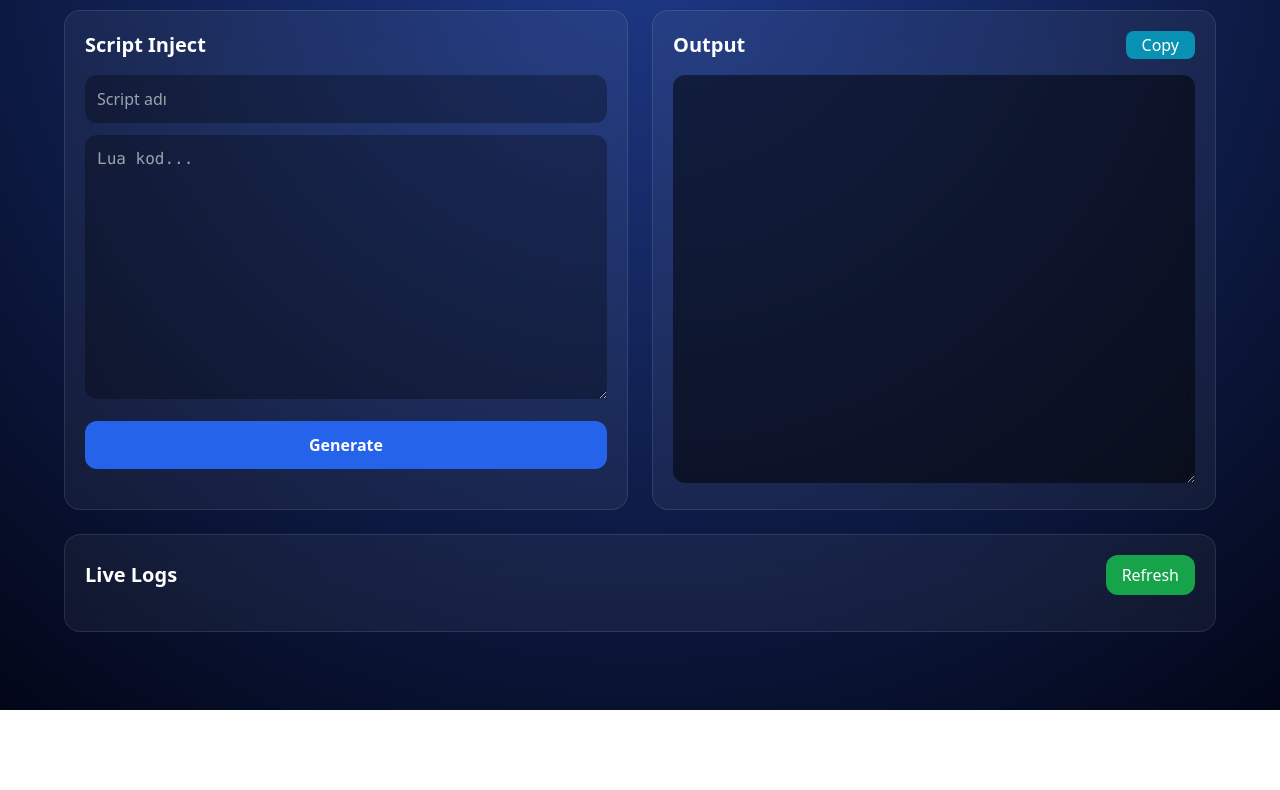
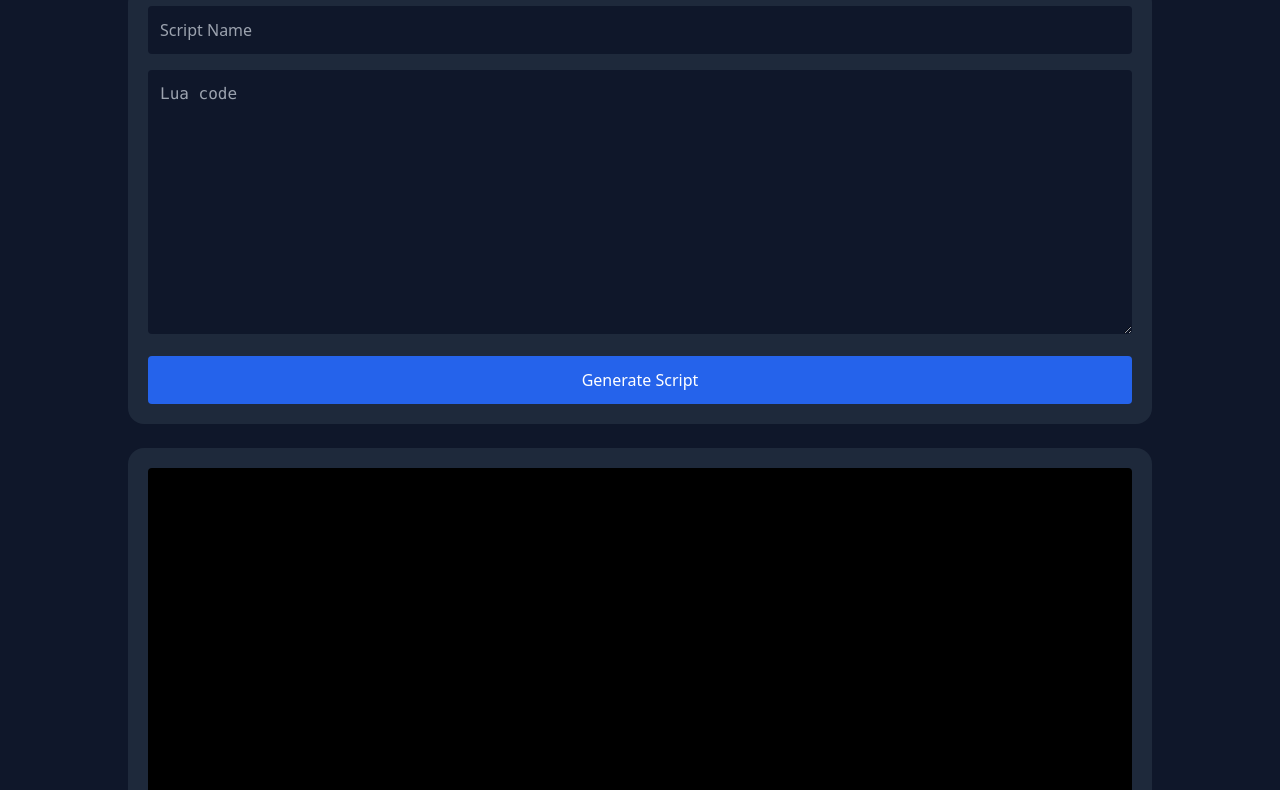
Before and after one commit to emirontop1/Sys, a website: page index.html in a window 1280 px wide. Shown: the part 90-880 px from the top of the page. Before the commit the page ends 800 px from the top, so only its background shows below. Drawn offline with nearby package versions, Linux system fonts and the light colour scheme.

Commit message:
Update index.html

```diff
--- a/index.html
+++ b/index.html
@@ -1,5 +1,5 @@
 <!DOCTYPE html>
-<html lang="tr">
+<html>
 <head>
 <meta charset="UTF-8">
 <meta name="viewport" content="width=device-width,initial-scale=1">
@@ -7,83 +7,59 @@
 <script src="https://cdn.tailwindcss.com"></script>
 <style>
 body{
-background: radial-gradient(circle at top,#1e3a8a,#020617);
-min-height:100vh;
+background:#0f172a;
+color:white;
 }
-.glass{
-background:rgba(255,255,255,.05);
-backdrop-filter:blur(16px);
-border:1px solid rgba(255,255,255,.1);
+.card{
+background:#1e293b;
+border-radius:16px;
+padding:20px;
 }
 </style>
 </head>
-<body class="text-white p-4">
+<body class="p-4">
 
-<div class="max-w-6xl mx-auto">
+<div class="max-w-5xl mx-auto space-y-6">
 
-<div class="flex items-center gap-4 mb-6">
-<img src="/logo.png" class="w-14 h-14 rounded-xl object-cover">
-<div>
-<h1 class="text-3xl font-bold">HubTrack</h1>
-<p class="text-gray-400">Analytics Dashboard</p>
-</div>
-</div>
+<h1 class="text-3xl font-bold">HubTrack Dashboard</h1>
 
-<div class="grid md:grid-cols-2 gap-6">
+<div class="card space-y-4">
+<input id="scriptName" class="w-full p-3 rounded bg-slate-900" placeholder="Script Name">
 
-<div class="glass rounded-2xl p-5">
-<h2 class="font-bold text-xl mb-4">Script Inject</h2>
+<textarea id="rawCode" rows="10" class="w-full p-3 rounded bg-slate-900 font-mono" placeholder="Lua code"></textarea>
 
-<input id="scriptName" placeholder="Script adı"
-class="w-full p-3 rounded-xl bg-black/30 mb-3 outline-none">
-
-<textarea id="rawCode" rows="10"
-placeholder="Lua kod..."
-class="w-full p-3 rounded-xl bg-black/30 outline-none font-mono"></textarea>
-
-<button onclick="generateScript()"
-class="w-full mt-4 bg-blue-600 hover:bg-blue-500 p-3 rounded-xl font-bold">
-Generate
+<button onclick="generateScript()" class="w-full bg-blue-600 p-3 rounded">
+Generate Script
 </button>
 </div>
 
-<div class="glass rounded-2xl p-5">
-<div class="flex justify-between mb-4">
-<h2 class="font-bold text-xl">Output</h2>
-<button onclick="copyCode()" class="bg-cyan-600 px-4 rounded-lg">Copy</button>
+<div class="card">
+<textarea id="outputCode" rows="16" readonly class="w-full p-3 rounded bg-black text-cyan-400 font-mono"></textarea>
 </div>
 
-<textarea id="outputCode" rows="16" readonly
-class="w-full p-3 rounded-xl bg-black/50 font-mono text-cyan-400"></textarea>
+<div class="card">
+<div class="flex justify-between mb-4">
+<h2>Logs</h2>
+<button onclick="loadLogs()" class="bg-green-600 px-4 py-2 rounded">Refresh</button>
 </div>
 
-</div>
-
-<div class="glass rounded-2xl p-5 mt-6">
-<div class="flex justify-between items-center mb-4">
-<h2 class="font-bold text-xl">Live Logs</h2>
-<button onclick="loadLogs()" class="bg-green-600 px-4 py-2 rounded-xl">
-Refresh
-</button>
-</div>
-
-<div id="logsContainer" class="space-y-3 max-h-96 overflow-auto"></div>
+<div id="logsContainer" class="space-y-3"></div>
 </div>
 
 </div>
 
 <script>
 async function generateScript(){
-    const name=document.getElementById('scriptName').value;
-    const code=document.getElementById('rawCode').value;
+    const name=document.getElementById("scriptName").value;
+    const code=document.getElementById("rawCode").value;
 
-    const res=await fetch('/api/track',{
-        method:'POST',
+    const res=await fetch("/api/track",{
+        method:"POST",
         headers:{
-            'Content-Type':'application/json'
+            "Content-Type":"application/json"
         },
         body:JSON.stringify({
-            action:'create',
+            action:"create",
             name,
             code
         })
@@ -92,40 +68,32 @@ async function generateScript(){
     const data=await res.json();
 
     if(data.modifiedLua){
-        document.getElementById('outputCode').value=data.modifiedLua;
-    }else{
-        alert(data.error || "Hata");
+        document.getElementById("outputCode").value=data.modifiedLua;
+    } else {
+        alert(JSON.stringify(data));
     }
 }
 
-function copyCode(){
-    navigator.clipboard.writeText(
-        document.getElementById('outputCode').value
-    );
-}
+async function loadLogs(){
+    const res=await fetch("/api/track?action=data");
+    const logs=await res.json();
 
-async function loadLogs(){
-    const res=await fetch('/api/track?action=data');
-    const data=await res.json();
+    const c=document.getElementById("logsContainer");
+    c.innerHTML="";
 
-    const container=document.getElementById('logsContainer');
-    container.innerHTML='';
-
-    data.forEach(log=>{
-        container.innerHTML+=`
-        <div class="bg-black/30 rounded-xl p-3 border border-white/10">
-            <div><b>User:</b> ${log.username} (${log.userId})</div>
-            <div><b>Executor:</b> ${log.executor}</div>
-            <div><b>Place:</b> ${log.placeId}</div>
-            <div><b>Status:</b> ${
-                log.success
-                ? '<span class="text-green-400">Success</span>'
-                : '<span class="text-red-400">'+log.error+'</span>'
-            }</div>
+    logs.forEach(log=>{
+        c.innerHTML += `
+        <div class="bg-slate-900 rounded p-3">
+            <div>User: ${log.username}</div>
+            <div>ID: ${log.userId}</div>
+            <div>Executor: ${log.executor}</div>
+            <div>Place: ${log.placeId}</div>
+            <div>Status: ${log.success ? "SUCCESS" : log.error}</div>
         </div>
         `;
     });
 }
 </script>
+
 </body>
 </html>
```
